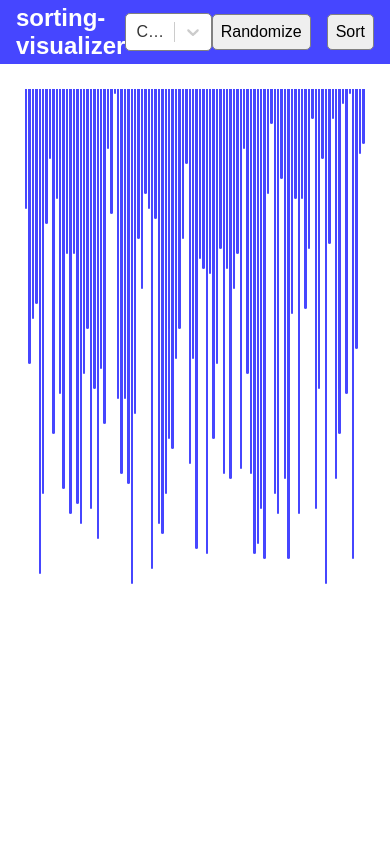
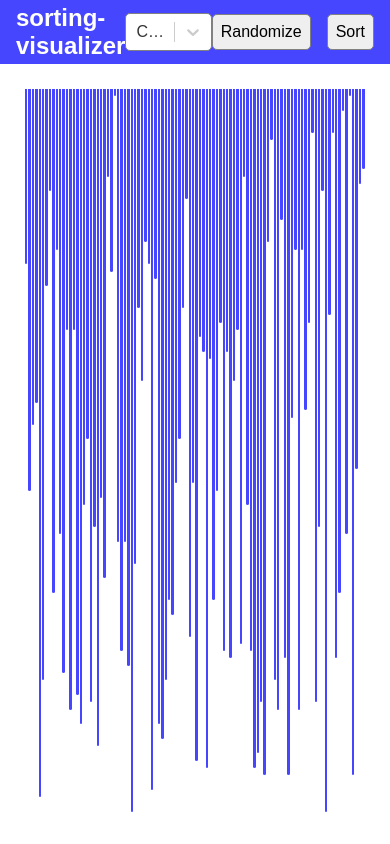
Before and after one commit to drew18moore/sorting-visualizer-react, a React (Vite) app: page / in a window 390 px wide. Built offline with nearby package versions, Linux system fonts and the light colour scheme.

Commit message:
Bar heights are now responsive.

```diff
--- a/src/components/Bar.jsx
+++ b/src/components/Bar.jsx
@@ -1,7 +1,7 @@
 
 function Bar(props) {
     const styles = {
-        height: props.value*5
+        height: `${props.value}%`
     }
 
     return (
--- a/src/index.css
+++ b/src/index.css
@@ -43,10 +43,9 @@ main {
 }
 
 #bars {
-  /* border: 1px solid #4646ff; */
   margin: 0 auto;
   width: 100%;
-  height: 500px;
+  height: calc(100vh - 4rem - 50px);
   display: flex;
   gap: 1px;
 }
```
